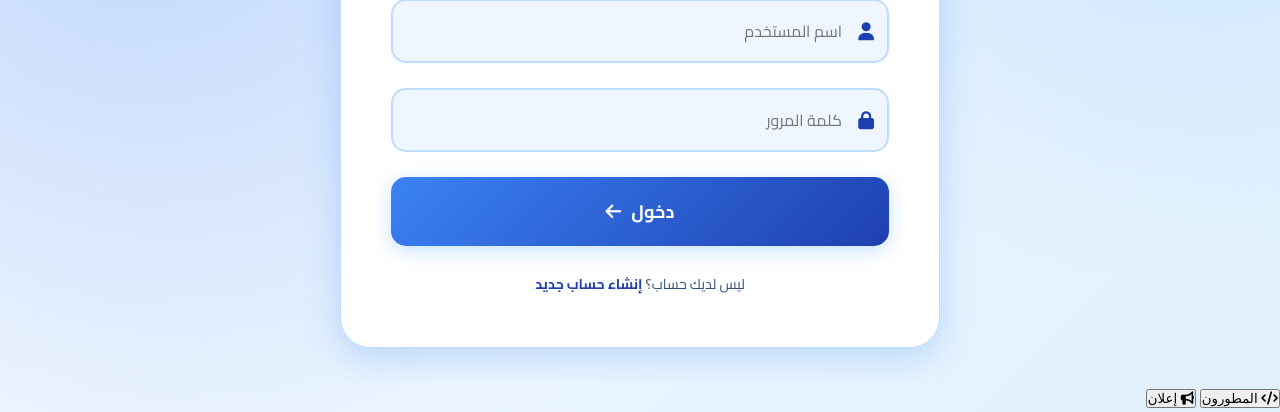
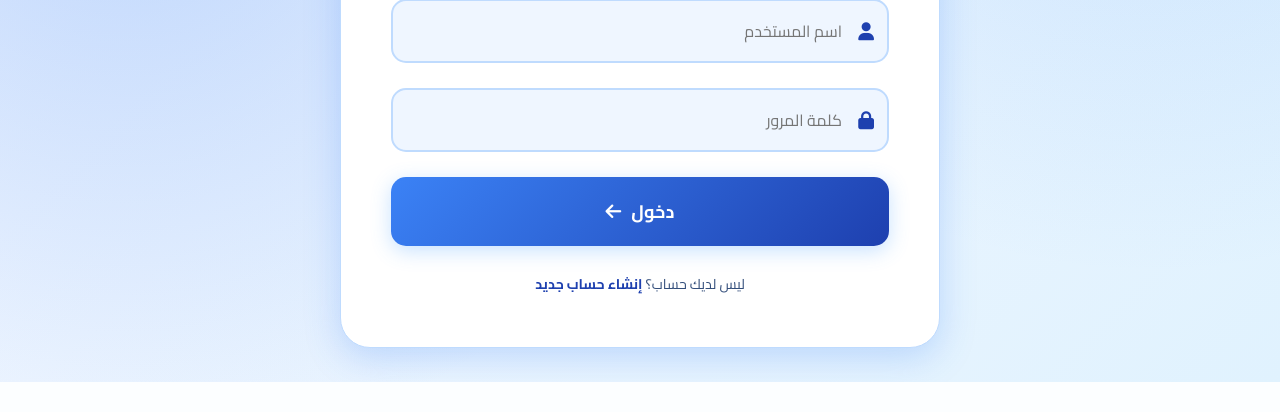
Before and after one commit to muqtadadyy-lgtm/broo, a Python web app: template templates/index.html in a window 1280 px wide. Shown: the part 418-830 px from the top of the page. After the commit the page ends 800 px from the top, so only its background shows below. Run offline with Jinja, Linux system fonts and the light colour scheme; the template is opened without the code that fills it, so the values that code supplies are empty.

Commit message:
Remove developers section from HTML template
- Remove developers buttons section from index.html
- Remove developers, developers rights, and guide buttons
- Clean up HTML by removing unused developer elements
- Ensure no remaining developer references in templates

```diff
--- a/templates/index.html
+++ b/templates/index.html
@@ -159,28 +159,6 @@
         </div>
     </div>
 
-    <!-- Developers Section -->
-    <div class="developers-section">
-        <!-- Developers Button -->
-        <button class="developers-btn" onclick="openDevelopersModal()" data-title-ar="المطورون" data-title-en="Developers" data-title-fr="Développeurs" data-title-ku="بەرنامەسازان" title="المطورون">
-            <i class="fas fa-code"></i>
-            <span data-ar="المطورون" data-en="Developers" data-fr="Développeurs" data-ku="بەرنامەسازان">المطورون</span>
-        </button>
-
-
-        <!-- Announcement Button -->
-        <button class="developers-btn" onclick="openAnnouncementModal()" data-title-ar="إعلان" data-title-en="Announcement" data-title-fr="Annonce" data-title-ku="ئاگانامە" title="إعلان">
-            <i class="fas fa-bullhorn"></i>
-            <span data-ar="إعلان" data-en="Announcement" data-fr="Annonce" data-ku="ئاگانامە">إعلان</span>
-        </button>
-    </div>
-
-    <!-- Developers Terms Modal -->
-    <!-- تم حذف نافذة الشروط المخصصة وإرجاع الزر فقط -->
-        </button>
-    </div>
-
-
     <!-- Notification -->
     <div class="notification" id="notification"></div>
 
```
